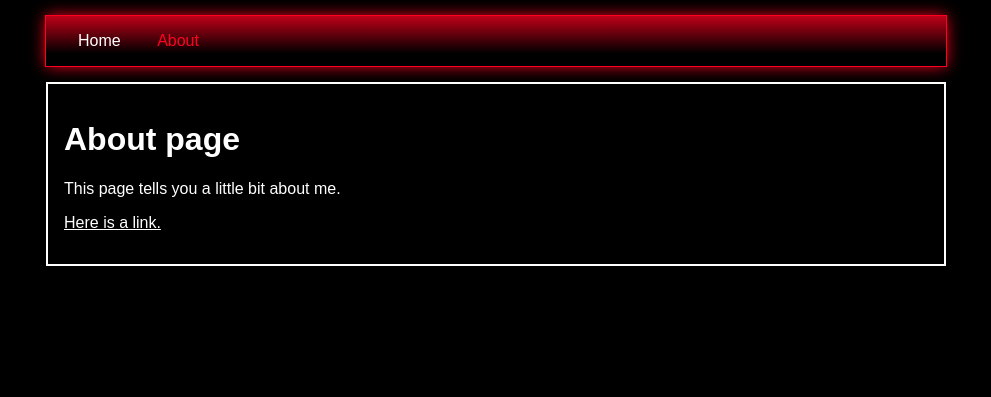
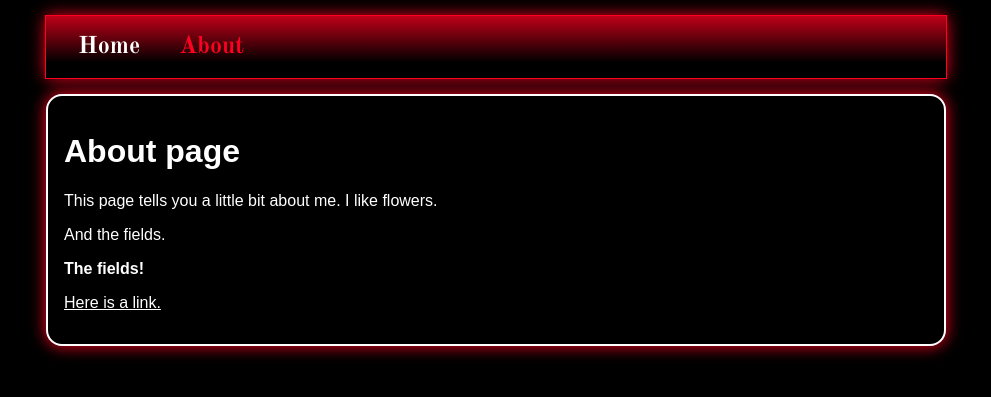
Before and after one commit to vitimesthree/my-gloomy-corner, a Jekyll site: the page built from about.md, in a window 1280 px wide. Shown: the top 397 px of the page, without its empty margins (144-1135 px from the left). Built offline with Jekyll 4.4.1, drawn with Linux system fonts in a browser that asks for light colours.

Commit message:
Added Mixin

```diff
--- a/_layouts/default.html
+++ b/_layouts/default.html
@@ -1,3 +1,5 @@
+---
+---
 <!doctype html>
 <html lang="en">
   <head>
--- /dev/null
+++ b/_sass/mixin.scss
@@ -0,0 +1,28 @@
+@mixin container ()
+{
+    border: 2px solid $foreground;
+    border-radius: 1rem;
+    padding: 1rem;
+
+    background-color: $background;
+}
+
+@mixin red-coat ()
+{
+    box-shadow: 0 0rem 1rem $primary;
+    outline: 1px solid $primary;
+    background-image: linear-gradient(
+        $primary -25%,
+        $background 75%
+        );
+}
+
+@mixin metal-coat ()
+{
+    background: linear-gradient(-90deg, $background,
+        $reflection 0%,
+        $shine 1rem,
+        $background 4rem,
+        $reflection 100%
+        );
+}
--- a/_sass/styles.scss
+++ b/_sass/styles.scss
@@ -22,21 +22,18 @@ audio {
   height: 2rem;
 }
 
-/* Interaction blocks */
-#header, #footer, #widget {
-  outline: 1px solid $primary;
-  background-image: linear-gradient($primary -25%, $background 75%);
-  box-shadow: 0 0rem 1rem $primary;
-}
-
 /* Header */
 #header {
+  @include red-coat;
+
   margin: 1rem 0;
-  padding: 1rem;
+  padding: $container-gap;
   /* Navigation block */
   a {
     padding: 1rem;
 
+    font-family: $header-font;
+    font-size: 1.5rem;
     color: $foreground;
     text-decoration: none;
 
@@ -52,8 +49,9 @@ audio {
 
 /* Content container */
 #container {
-  padding: 1rem;
-  border: 2px solid $foreground;
+  @include container;
+
+  box-shadow: 0 0rem 1rem $primary;
 }
 
 /* Reusable classes */
--- a/_sass/variables.scss
+++ b/_sass/variables.scss
@@ -1,8 +1,14 @@
+// Fonts
+$header-font: 'OldStandardTT-Bold';
+
 // Colours
 $foreground: #fff;
 $background: #000;
 
 $primary: #ff0020;
 
+$shine: rgba(255, 255, 255, 0.5);
+$reflection: rgba(255,255,255, 0.2);
+
 // Distances
-$container-gap: 24px;
+$container-gap: 1rem;
--- a/about.md
+++ b/about.md
@@ -4,5 +4,10 @@ title: About
 # About page
 
 This page tells you a little bit about me.
+I like flowers.
+
+And the fields.
+
+**The fields!**
 
 <a href="https://www.youtube.com/watch?v=xjcWcBBaZvk">Here is a link.</a>
--- a/assets/css/main.scss
+++ b/assets/css/main.scss
@@ -1,4 +1,20 @@
 ---
 ---
+// Fonts
+@font-face {
+    font-family: 'OldStandardTT';
+    src: url({{ "/assets/fonts/OldStandardTT-Regular.tff" | prepend: site.baseurl }});
+}
+@font-face {
+    font-family: 'OldStandardTT-Italic';
+    src: url({{ "/assets/fonts/OldStandardTT-Italic.ttf" | prepend: site.baseurl }});
+}
+@font-face {
+    font-family: 'OldStandardTT-Bold';
+    src: url({{ "/assets/fonts/OldStandardTT-Bold.ttf" | prepend: site.baseurl }});
+}
+
+// CSS
+@import "mixin";
 @import "variables";
 @import "styles";
```
Also changed, not shown: assets/fonts/OldStandardTT-Bold.ttf (added), assets/fonts/OldStandardTT-Italic.ttf (added), assets/fonts/OldStandardTT-Regular.ttf (added).
